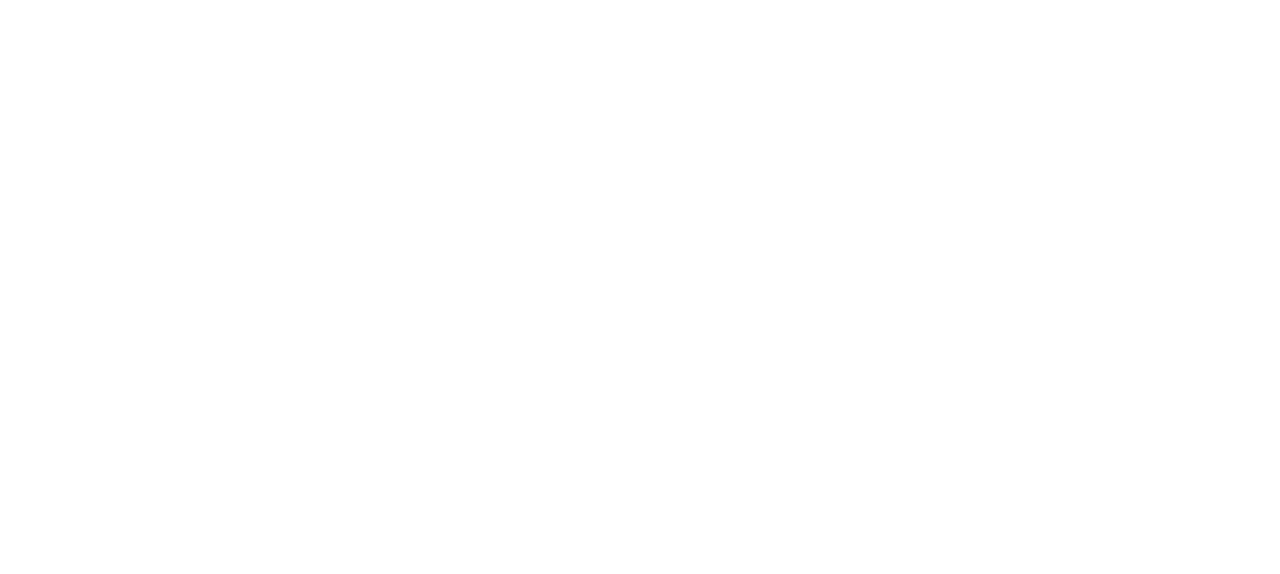
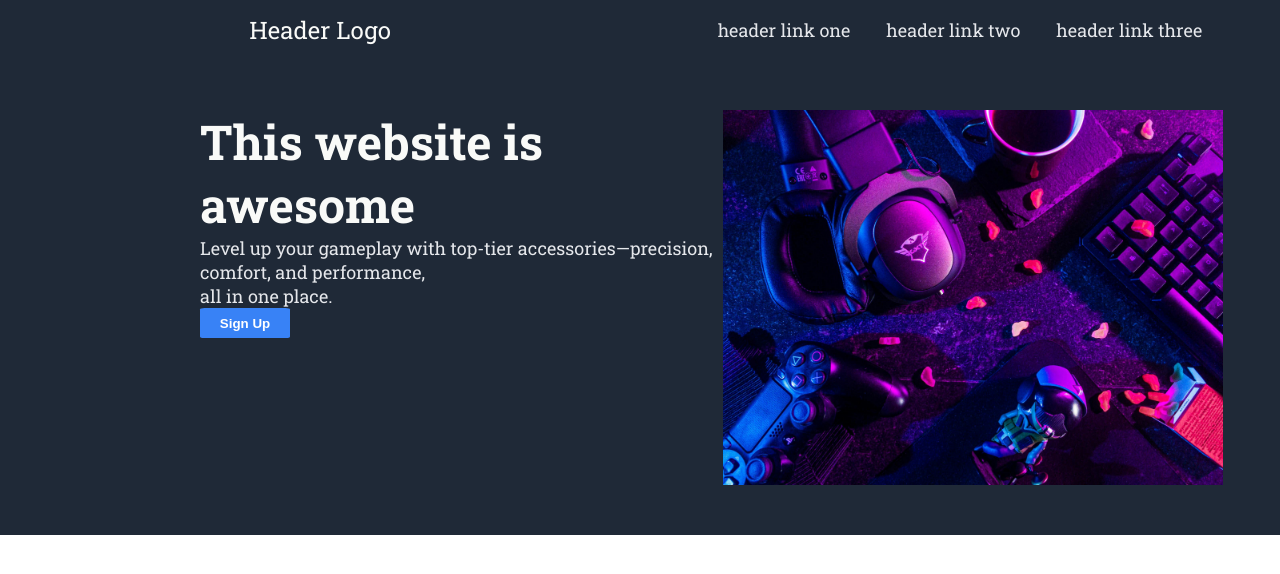
Before and after one commit to UnknownOrigin08/LandingPage, a plain HTML site: page index.html in a window 1280 px wide. Drawn offline with Linux system fonts and the light colour scheme.

Commit message:
completed the first half

```diff
--- a/index.html
+++ b/index.html
@@ -1,13 +1,46 @@
 <!DOCTYPE html>
 <html lang="en">
+
 <head>
     <meta charset="UTF-8">
     <meta name="viewport" content="width=device-width, initial-scale=1.0">
     <title>Landing Page</title>
-    <link rel="stylesheet" href="styles.css">
+    <link rel="stylesheet" href="style.css">
 </head>
+
 <body>
 
+    <div class="first-section">
+        <div class="navbar">
+            <div class="navbar-left">
+                <p id="header-logo">Header Logo</p>
+            </div>
+            <div class="navbar-right">
+                <ul style="list-style-type:none;">
+                    <li class="header-link">header link one</li>
+                    <li class="header-link">header link two</li>
+                    <li class="header-link">header link three</li>
+                </ul>
+            </div>
+        </div>
+        <div class="content">
+            <div class="content-left">
+                <h1>This website is <br>awesome</h1>
+                <p class="p-first">Level up your gameplay with top-tier accessories—precision, comfort,
+                    and
+                    performance, <br>all in one
+                    place.
+                </p>
+                <button type="button" class="sign-up-first-section">Sign Up</button>
+            </div>
+            <div class="content-right">
+                <img src="img/Headsets-controller-kb-2500x1875.jpg" alt="controller-and-headset" width="500">
+
+            </div>
+
+        </div>
+    </div>
 
 </body>
+
 </html>
--- /dev/null
+++ b/style.css
@@ -0,0 +1,96 @@
+@import url('https://fonts.googleapis.com/css2?family=Roboto+Slab:wght@100..900&display=swap');
+
+* {
+    margin: 0;
+    padding: 0;
+}
+
+body {
+    font-family: 'Roboto Slab', serif;
+}
+
+.first-section {
+    background-color: #1F2937;
+}
+
+#header-logo {
+    font-size: 24px;
+    color: #F9FAF8;
+}
+
+.header-link {
+    font-size: 18px;
+    color: #E5E7EB;
+}
+
+.navbar {
+    display: flex;
+    flex-direction: row;
+}
+
+ul {
+    display: flex;
+    flex-direction: row;
+}
+
+li {
+    margin: 18px;
+}
+
+.navbar-left,
+.navbar-right {
+    display: flex;
+    width: 50%;
+    justify-content: center;
+    align-items: center;
+}
+
+h1 {
+    font-size: 48px;
+    font-weight: bolder;
+    color: #F9FAF8;
+}
+
+.content {
+    display: flex;
+    flex-direction: row;
+    margin: 50px;
+}
+
+.content-right {
+    display: flex;
+    justify-content: center;
+    align-items: center;
+    flex-direction: column;
+    width: 50%;
+}
+
+.content-left {
+    display: flex;
+    flex-direction: column;
+    width: 50%;
+    margin-left: 150px;
+}
+
+img {
+    margin-bottom: 50px;
+}
+
+.p-first {
+    font-size: 18px;
+    color: #E5E7EB;
+}
+
+.sign-up-first-section {
+    background-color: #3882F6;
+    color: white;
+}
+
+button {
+    width: 90px;
+    height: 30px;
+    padding: 5px 5px;
+    border: 1px #3882F6;
+    border-radius: 5%;
+    font-weight: bold;
+}
```
Also changed, not shown: img/Headsets-controller-kb-2500x1875.jpg (added).
